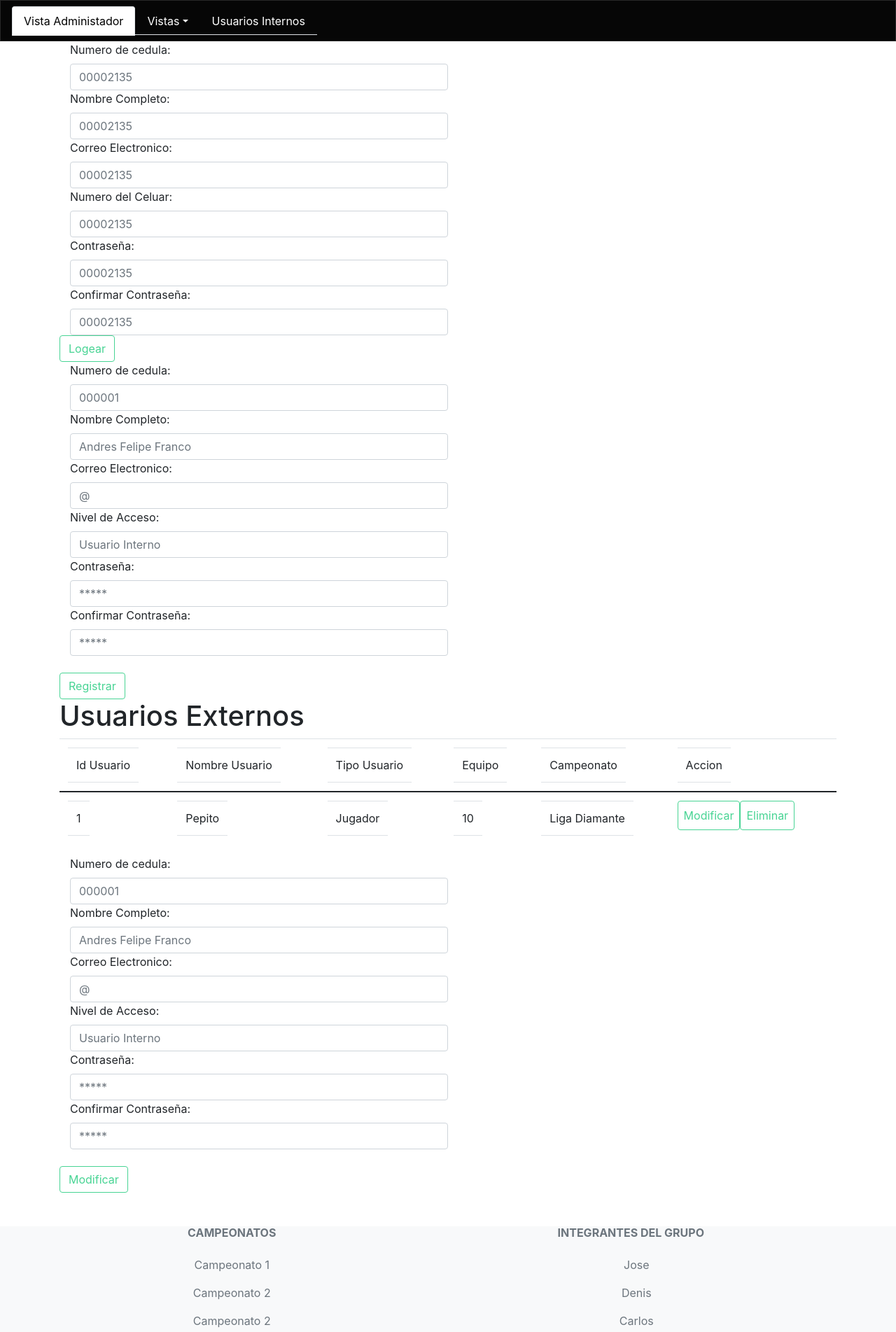
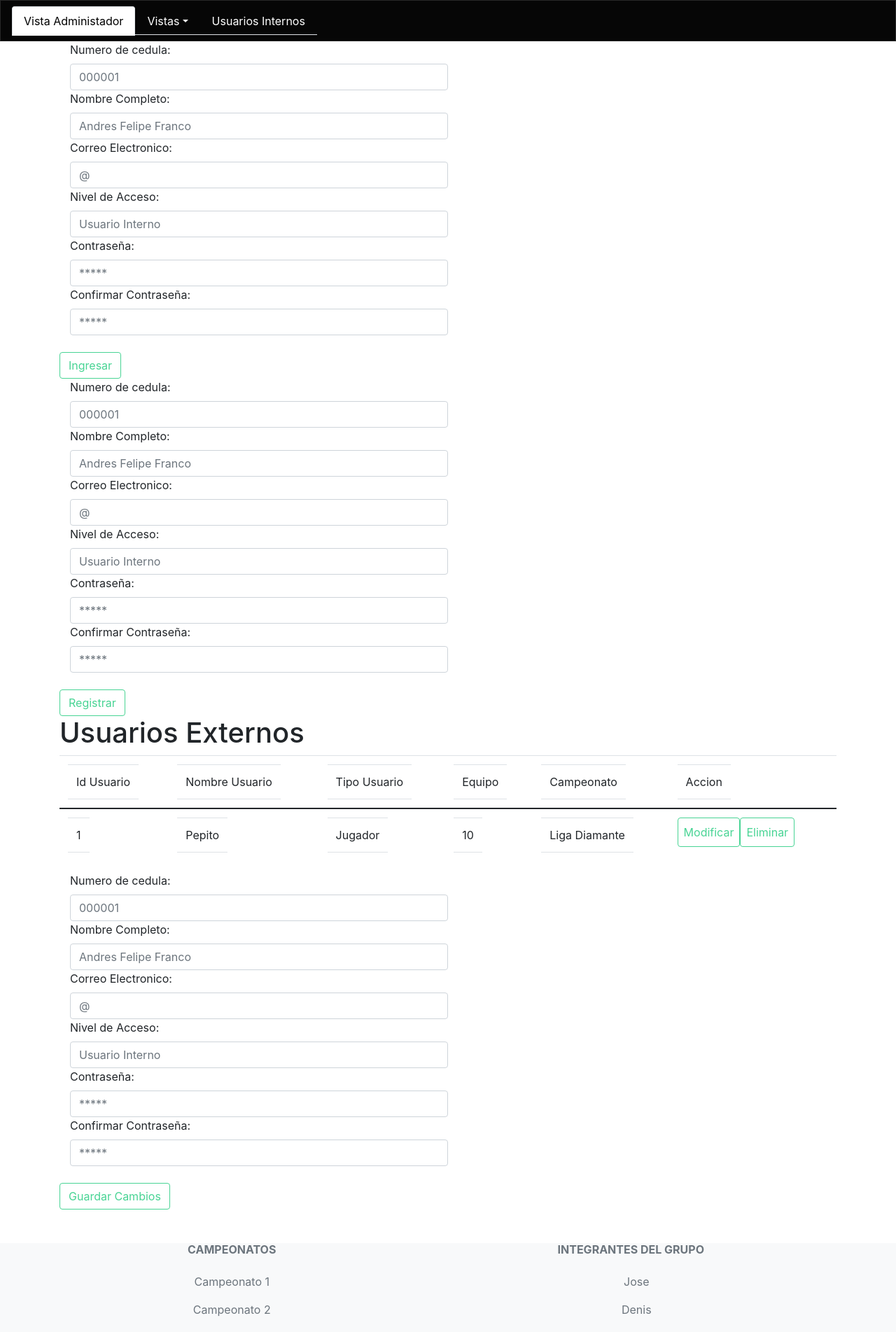
Before and after one commit to josxfer/Grupo10-Equipo6-, a React (Create React App) app: page /Registro in a window 1280 px wide. Shown: the top 1903 px of the page at 70% size. Built offline with nearby package versions, Linux system fonts and the light colour scheme.

Commit message:
mejora login, registro y modificacion

```diff
--- /dev/null
+++ b/src/components/Registro/FormularioGen.js
@@ -0,0 +1,46 @@
+import React from "react";
+import Cuadro_admin from '../formulario_admin'
+import Boton from '../Botones_admin'
+
+class FormularioGen extends React.Component{
+
+    enviar =(e)=>{
+        e.preventDefault()
+
+        console.log(e.target[0].value)
+        console.log(e.target[1].value)
+        console.log(e.target[2].value)
+        console.log(e.target[3].value)
+        console.log(e.target[4].value)
+        console.log(e.target[5].value)
+
+    }
+
+
+    render(){
+        return(
+            <form onSubmit={this.enviar} className='container'>
+                <Cuadro_admin label={'Numero de cedula:   '}
+                placeholder={'000001'} type={'text'} name={'cedula_user'}/>
+                <Cuadro_admin label={'Nombre Completo:   '}
+                placeholder={'Andres Felipe Franco'} type={'text'}
+                name={'nombre_user'}/>
+                <Cuadro_admin  label={'Correo Electronico:   '}
+                placeholder={'@'} type={'email'} name={'correo_user'}/>
+                <Cuadro_admin  label={'Nivel de Acceso:   '}
+                placeholder={'Usuario Interno'} type={'text'}
+                name={'acceso_user'}/>
+                <Cuadro_admin  label={'Contraseña:   '}
+                placeholder={'*****'} type={'password'}
+                name={'contra_user'}/>
+                <Cuadro_admin  label={'Confirmar Contraseña: '}
+                placeholder={'*****'} type={'password'}
+                name={'confir_contra_user'}/>
+                <br/>
+                <Boton nombre_bt={this.props.nombre_boton}/>
+            </form>
+
+        )
+    }
+}
+export default FormularioGen
--- a/src/components/Registro/Registro.js
+++ b/src/components/Registro/Registro.js
@@ -1,54 +1,10 @@
 import React from "react";
-import Cuadro_admin from '../formulario_admin'
-import Boton from '../Botones_admin'
+import FormularioGen from "./index";
 
 class Registro extends React.Component{
-
-    cedula =React.createRef()
-    nombre= React.createRef()
-    correo= React.createRef()
-    contraseña= React.createRef()
-    confirm_contra= React.createRef()
-    acceso= React.createRef()
-
-    clickEnviar =()=>{
-        const data = {
-            ced:this.cedula.current.value,
-            nom:this.nombre.current.value,
-            corr:this.correo.current.value,
-            cont:this.contraseña.current.value,
-            confim:this.confirm_contra.current.value,
-            acces:this.acceso.current.value
-        }
-        console.log(data)
-
-    }
-
-
     render(){
         return(
-            <div class='container'>
-                <Cuadro_admin refe={this.cedula} label={'Numero de cedula:   '}
-                placeholder={'000001'} type={'text'} name={'cedula_user'}/>
-                <Cuadro_admin refe={this.nombre} label={'Nombre Completo:   '}
-                placeholder={'Andres Felipe Franco'} type={'text'}
-                name={'nombre_user'}/>
-                <Cuadro_admin refe={this.correo} label={'Correo Electronico:   '}
-                placeholder={'@'} type={'email'} name={'correo_user'}/>
-                <Cuadro_admin refe={this.acceso} label={'Nivel de Acceso:   '}
-                placeholder={'Usuario Interno'} type={'text'}
-                name={'acceso_user'}/>
-                <Cuadro_admin refe={this.contraseña} label={'Contraseña:   '}
-                placeholder={'*****'} type={'password'}
-                name={'contra_user'}/>
-                <Cuadro_admin refe={this.confirm_contra} label={'Confirmar Contraseña: '}
-                placeholder={'*****'} type={'password'}
-                name={'confir_contra_user'}/>
-                <br/>
-                <Boton funcion={this.clickEnviar} nombre_bt='Registrar'/>
-            </div>
-
+            <FormularioGen nombre_boton={'Registrar'}/>
         )
     }
-}
-export default Registro
+}export default Registro
--- a/src/components/Registro/index.js
+++ b/src/components/Registro/index.js
@@ -1,2 +1,3 @@
-import Registro from "./Registro";
-export default Registro
+import FormularioGen from "./FormularioGen";
+
+export default FormularioGen
--- a/src/components/admin/admin.js
+++ b/src/components/admin/admin.js
@@ -14,9 +14,9 @@ class Admin extends React.Component{
 
     render(){
         return(
-            <div class='container'>
+            <div className='container'>
                 <h1>Usuarios Externos</h1>
-                <table class="table">
+                <table className="table">
                     <tr>
                         <td><Columnas_admin nombre='Id Usuario'/></td>
                         <td><Columnas_admin nombre='Nombre Usuario'/></td>
--- a/src/components/login/Login.js
+++ b/src/components/login/Login.js
@@ -1,55 +1,10 @@
 import React from "react";
-import Boton from '../Botones_admin';
-import Cuadro_admin from "../formulario_admin/index";
+import FormularioGen from "../Registro/index";
 
 class Login extends React.Component{
-
-    cedula =React.createRef()
-    nombre= React.createRef()
-    correo= React.createRef()
-    celular=React.createRef()
-    contraseña= React.createRef()
-    confirm_contra= React.createRef()
-
-
-    clicEnviar=()=>{
-        const data ={
-
-            ced:this.cedula.current.value,
-            nom:this.nombre.current.value,
-            corr:this.correo.current.value,
-            cel:this.celular.current.value,
-            cont:this.contraseña.current.value,
-            confim:this.confirm_contra.current.value
-        }
-
-        console.log(data)
-        //this.props.procesamiento(data)
-    }
-
-    render (){
+    render(){
         return(
-            <div className ="container">
-                <Cuadro_admin label={'Numero de cedula: '}
-                refe={this.cedula} placeholder={'00002135'} type={'text'}
-                name={'ced_user'}/>
-                <Cuadro_admin label={'Nombre Completo: '}
-                refe={this.nombre} placeholder={'00002135'} type={'text'}
-                name={'ced_user'}/>
-                <Cuadro_admin label={'Correo Electronico: '}
-                refe={this.correo} placeholder={'00002135'} type={'text'}
-                name={'ced_user'}/>
-                <Cuadro_admin label={'Numero del Celuar: '}
-                refe={this.celular} placeholder={'00002135'} type={'text'}
-                name={'ced_user'}/>
-                <Cuadro_admin label={'Contraseña: '}
-                refe={this.contraseña} placeholder={'00002135'} type={'password'}
-                name={'contr_user'}/>
-                <Cuadro_admin label={'Confirmar Contraseña: '}
-                refe={this.confirm_contra} placeholder={'00002135'} type={'password'}
-                name={'confir_user'}/>
-                <Boton funcion ={this.clicEnviar} nombre_bt='Logear'/>
-            </div>
+            <FormularioGen nombre_boton={'Ingresar'}/>
         )
     }
 }
--- a/src/components/modificar_admin/formulario_mod_admin.js
+++ b/src/components/modificar_admin/formulario_mod_admin.js
@@ -1,56 +1,13 @@
 import React from "react";
-import Cuadro_admin from '../formulario_admin'
-import Boton from "../Botones_admin/botones_admin";
+import FormularioGen from '../Registro/index'
 
 
-//Campo requerido para modificar los usuarios internos
+//Campo requerido para modificar los datos
 
 class Formulario_mod extends React.Component{
-
-    cedula =React.createRef()
-    nombre= React.createRef()
-    correo= React.createRef()
-    contraseña= React.createRef()
-    confirm_contra= React.createRef()
-    acceso= React.createRef()
-
-    clickEnviar =()=>{
-        const data = {
-            ced:this.cedula.current.value,
-            nom:this.nombre.current.value,
-            corr:this.correo.current.value,
-            cont:this.contraseña.current.value,
-            confim:this.confirm_contra.current.value,
-            acces:this.acceso.current.value
-        }
-        this.props.procesamiento(data)
-
-    }
-
-
     render(){
         return(
-            <div class='container'>
-                <Cuadro_admin refe={this.cedula} label={'Numero de cedula:   '}
-                placeholder={'000001'} type={'text'} name={'cedula_user'}/>
-                <Cuadro_admin refe={this.nombre} label={'Nombre Completo:   '}
-                placeholder={'Andres Felipe Franco'} type={'text'}
-                name={'nombre_user'}/>
-                <Cuadro_admin refe={this.correo} label={'Correo Electronico:   '}
-                placeholder={'@'} type={'email'} name={'correo_user'}/>
-                <Cuadro_admin refe={this.acceso} label={'Nivel de Acceso:   '}
-                placeholder={'Usuario Interno'} type={'text'}
-                name={'acceso_user'}/>
-                <Cuadro_admin refe={this.contraseña} label={'Contraseña:   '}
-                placeholder={'*****'} type={'password'}
-                name={'contra_user'}/>
-                <Cuadro_admin refe={this.confirm_contra} label={'Confirmar Contraseña: '}
-                placeholder={'*****'} type={'password'}
-                name={'confir_contra_user'}/>
-                <br/>
-                <Boton funcion={this.clickEnviar} nombre_bt='Modificar'/>
-            </div>
-
+            <FormularioGen nombre_boton={'Guardar Cambios'}/>
         )
     }
 }
--- a/src/index.js
+++ b/src/index.js
@@ -4,7 +4,7 @@ import App from './App';
 import Navegacion from './components/Encabezado/index';
 import Footer_admin from './components/footer_admin/index';
 import Login from './components/login/index';
-import Registro from './components/Registro/index';
+import Registro from './components/Registro/Registro'
 
 ReactDOM.render(<App/>, document.getElementById('root'))
 ReactDOM.render(<Navegacion/>, document.getElementById('navegacion'))
```
